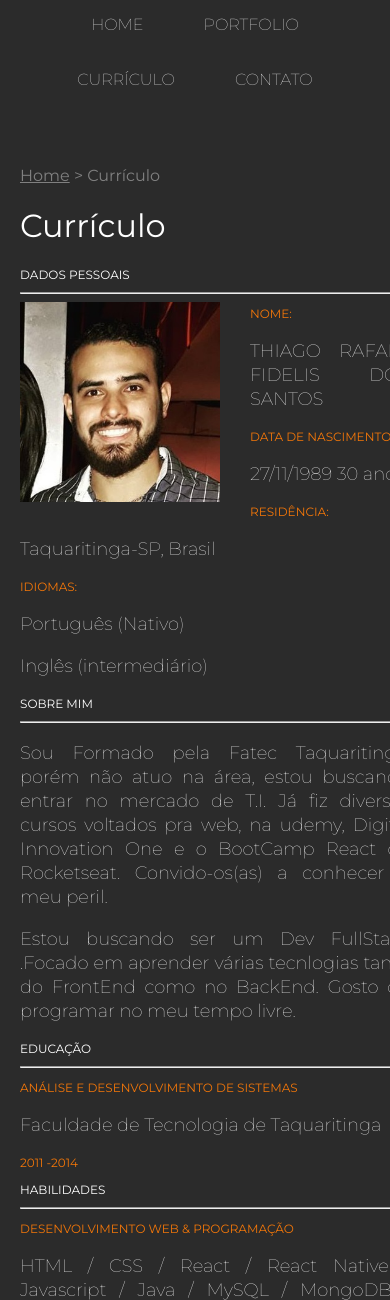
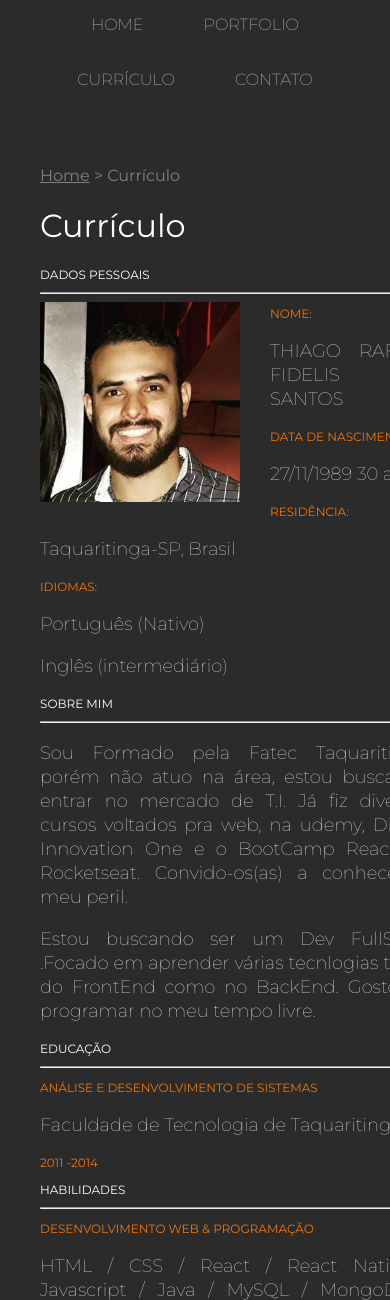
Before and after one commit to fidelis27/portfolio-thiagofidelis, a PHP site: page /resume.html in a window 390 px wide; the page is wider, and only the part inside the window is pictured. Shown: the top 1300 px of that part. Run offline with PHP 8.4, Linux system fonts and the light colour scheme.

Commit message:
Update styles.css
m

```diff
--- a/css/styles.css
+++ b/css/styles.css
@@ -281,8 +281,9 @@ body {
         margin-right: 20px;
     }
     .main{
-        padding:40px 20px 40px 20px ;
+        padding:40px;
         width:100%;
+        text-align: "center";
 
     }
      .port-min div{
```
